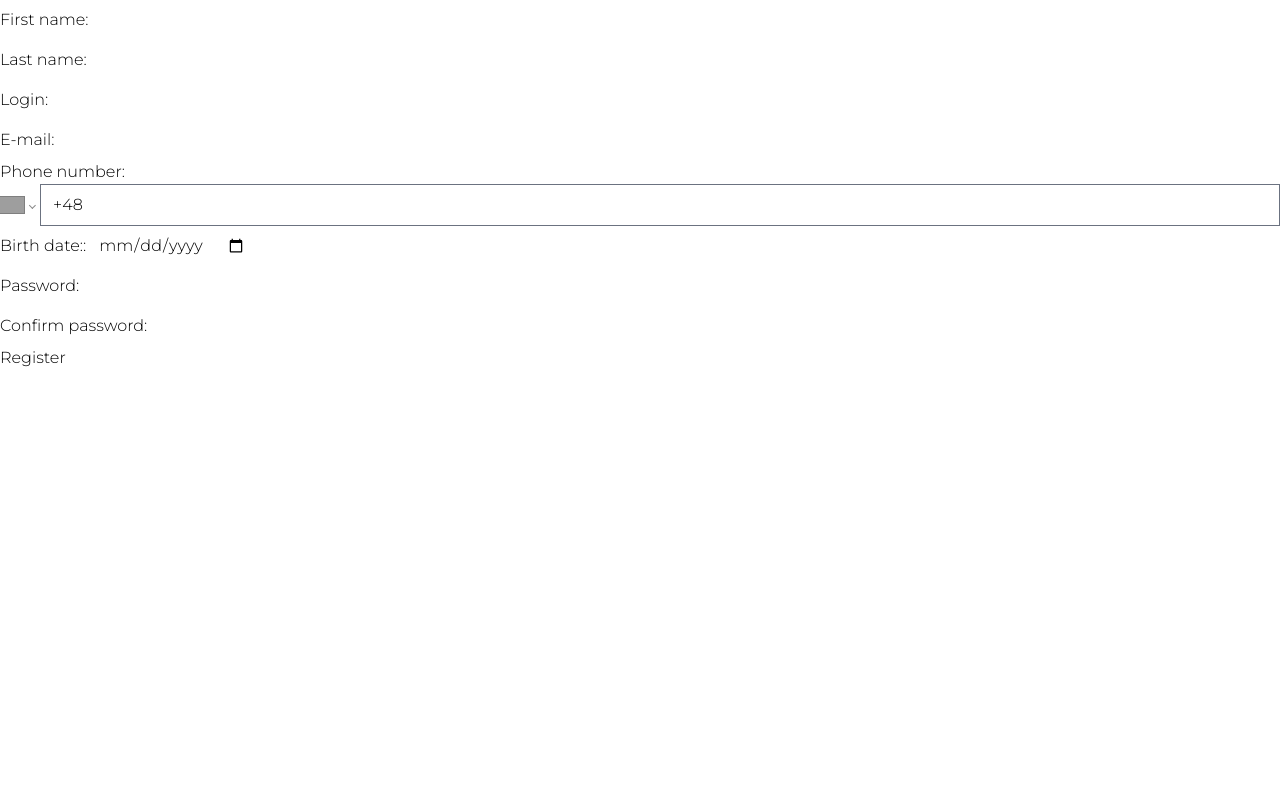
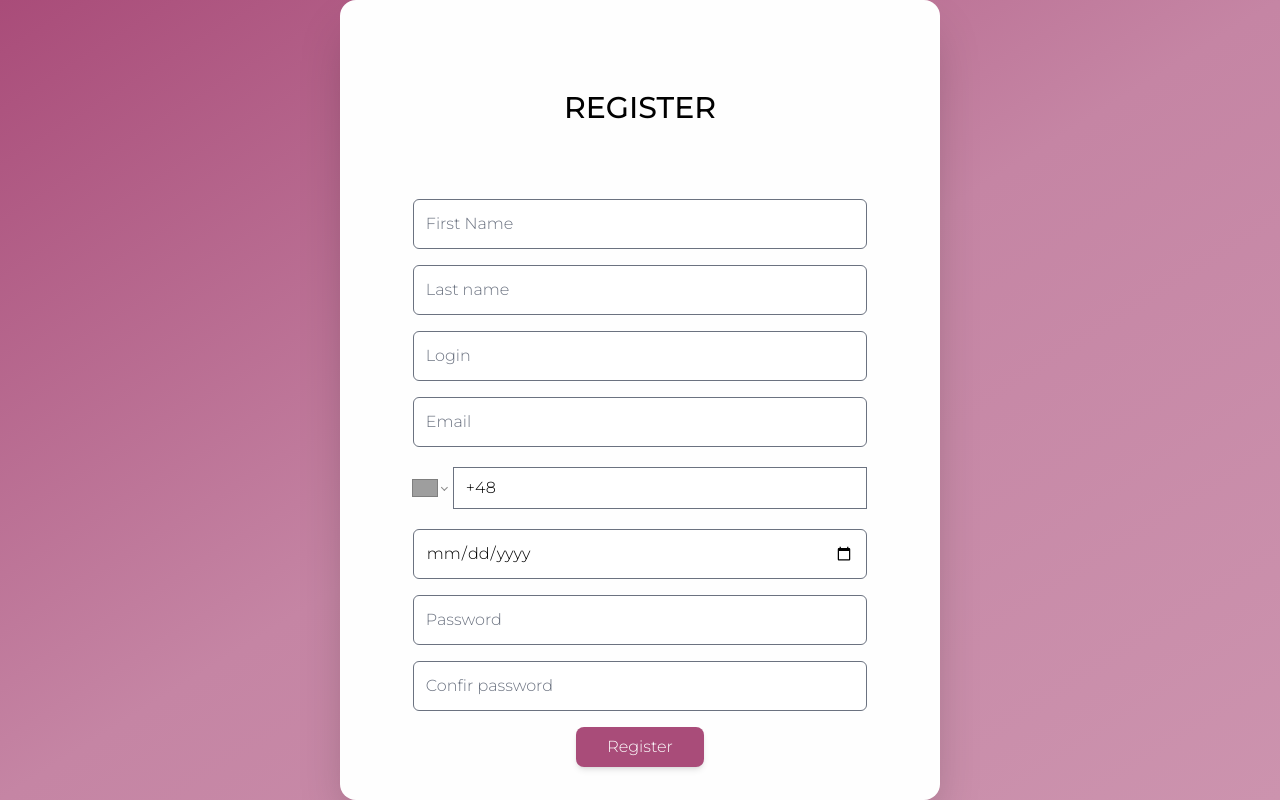
Before and after one commit to Reservant-inc/reservant-frontend, a React (Create React App) app: page /user/register in a window 1280 px wide. Built offline with nearby package versions, Linux system fonts and the light colour scheme; grey boxes are pictures that could not be loaded.

Commit message:
register style

```diff
--- a/src/components/Login.tsx
+++ b/src/components/Login.tsx
@@ -61,7 +61,6 @@ const Login: React.FC = () => {
                         formik.errors.login && formik.touched.login ? formik.errors.login : 'login'
                       }
                       className={`w-4/5 h-[60px] ring-0 rounded-md ${!(formik.errors.login && formik.touched.login) ? "focus:border-black" : "border-pink border-1 border-solid placeholder-pink"}`}
-
                     />
 
                     <Field
--- a/src/components/register/UserRegister.tsx
+++ b/src/components/register/UserRegister.tsx
@@ -5,7 +5,6 @@ import "react-phone-number-input/style.css";
 import PhoneInput from "react-phone-number-input";
 import { useTranslation } from "react-i18next";
 import { useValidationSchemas } from "../../hooks/useValidationSchema";
-import ErrorMes from "../reusableComponents/ErrorMessage";
 import { fetchPOST, fetchGET } from "../../services/APIconn";
 
 const initialValues = {
@@ -54,91 +53,65 @@ const UserRegister: React.FC = () => {
   };
 
   return (
-    <div  id="userRegister-container-register" className="container-register">
+    <div  id="userRegister-container-register" className="h-full w-full bg-gradient-to-br from-[#a94c79] via-[#b05a83] via-[#b86b90] via-[#c585a4] to-[#cc93ae] flex flex-col justify-center items-center">
+      <div className="w-[600px] h-[800px] bg-white rounded-2xl p-4 flex flex-col shadow-2xl">
+        <div className="w-full h-1/4 flex items-center justify-center">
+          {/* <img src={LogoLight} alt="logo" className="h-12"/> */}
+          <h1 className="font-mont-md text-[30px] ">REGISTER</h1>
+        </div>
+        <div className="w-full h-4/5 flex justify-center items-center">
           <Formik
             id="iserRegister-formik"
             initialValues={initialValues}
             validationSchema={userRegisterSchema}
             onSubmit={handleSubmit}
-        //potencjalnie do rozważenia, więcej o tym w EmployeeRegister
-        /////////////////////////////////////////////////////////////
             validateOnChange={false}
             validateOnBlur={true}
-        /////////////////////////////////////////////////////////////
           >
             {(formik) => (
-          <Form>
+              <Form className="w-full h-full">
                 <div id="userRegister-form-container" className="form-container">
-              <div id="userRegister-firstName-form-control" className="form-control">
-                <label id="userRegister-firstName-label" htmlFor="firstName">{t("auth.firstName")}:</label>
+                  <div className="flex flex-col w-full items-center gap-4">
                     <Field
                       type="text"
                       id="firstName"
                       name="firstName"
-                  className={
-                    !(formik.errors.firstName && formik.touched.firstName)
-                      ? "border-none"
-                      : "border-pink border-2 border-solid"
+                      placeholder={
+                        formik.errors.firstName && formik.touched.firstName ? formik.errors.firstName : 'First Name'
                       }
+                      className={`w-4/5 h-[50px] ring-0 rounded-md ${!(formik.errors.firstName && formik.touched.firstName) ? "focus:border-black" : "border-pink border-1 border-solid placeholder-pink"}`}
                     />
-                <ErrorMessage id="userRegister-firstName-errorMessage" name="firstName">
-                  {(msg) => <ErrorMes msg={msg} />}
-                </ErrorMessage>
-              </div>
 
-              <div id="userRegister-lastName-form-control" className="form-control">
-                <label id="userRegister-lastName-label" htmlFor="lastName">{t("auth.lastName")}:</label>
                     <Field
                       type="text"
                       id="lastName"
                       name="lastName"
-                  className={
-                    !(formik.errors.lastName && formik.touched.lastName)
-                      ? "border-none"
-                      : "border-pink border-2 border-solid"
+                      placeholder={
+                        formik.errors.lastName && formik.touched.lastName ? formik.errors.lastName : 'Last name'
                       }
+                      className={`w-4/5 h-[50px] ring-0 rounded-md ${!(formik.errors.lastName && formik.touched.lastName) ? "focus:border-black" : "border-pink border-1 border-solid placeholder-pink"}`}
                     />
-                <ErrorMessage id="userRegister-lastName-errorMessage" name="lastName">
-                  {(msg) => <ErrorMes msg={msg} />}
-                </ErrorMessage>
-              </div>
 
-              <div id="userRegister-login-form-control" className="form-control">
-                <label id="userRegister-login-label" htmlFor="login">Login:</label>
                     <Field
                       type="text"
                       id="login"
                       name="login"
-                  className={
-                    !(formik.errors.login && formik.touched.login)
-                      ? "border-none"
-                      : "border-pink border-2 border-solid"
+                      placeholder={
+                        formik.errors.login && formik.touched.login ? formik.errors.login : 'Login'
                       }
+                      className={`w-4/5 h-[50px] ring-0 rounded-md ${!(formik.errors.login && formik.touched.login) ? "focus:border-black" : "border-pink border-1 border-solid placeholder-pink"}`}
                     />
-                <ErrorMessage id="userRegister-login-errorMessage" name="login">
-                  {(msg) => <ErrorMes msg={msg} />}
-                </ErrorMessage>
-              </div>
 
-              <div id="userRegister-email-form-control" className="form-control">
-                <label htmlFor="email">E-mail:</label>
                     <Field
                       type="email"
                       id="email"
                       name="email"
-                  className={
-                    !(formik.errors.email && formik.touched.email)
-                      ? "border-none"
-                      : "border-pink border-2 border-solid"
+                      placeholder={
+                        formik.errors.email && formik.touched.email ? formik.errors.email : 'Email'
                       }
+                      className={`w-4/5 h-[50px] ring-0 rounded-md ${!(formik.errors.email && formik.touched.email) ? "focus:border-black" : "border-pink border-1 border-solid placeholder-pink"}`}
                     />
-                <ErrorMessage id="userRegister-email-errorMessage" name="email">
-                  {(msg) => <ErrorMes msg={msg} />}
-                </ErrorMessage>
-              </div>
 
-              <div id="userRegister-phoneNumber-form-control" className="form-control">
-                <label id="userRegister-phoneNumber-label" htmlFor="phoneNumber">{t("auth.phoneNumber")}:</label>
                     <Field
                       as={PhoneInput}
                       international
@@ -149,85 +122,58 @@ const UserRegister: React.FC = () => {
                       onChange={(value: string) =>
                         formik.setFieldValue("phoneNumber", value)
                       }
-                  className={
-                    !(formik.errors.phoneNumber && formik.touched.phoneNumber)
-                      ? "border-none"
-                      : "border-pink border-2 border-solid"
+                      placeholder={
+                        formik.errors.phoneNumber && formik.touched.phoneNumber ? formik.errors.phoneNumber : 'Phone number'
                       }
+                      className={`w-4/5 h-[50px] ring-0 rounded-md ${!(formik.errors.phoneNumber && formik.touched.phoneNumber) ? "focus:border-black" : "border-pink border-1 border-solid placeholder-pink"}`}
                     />
-                <ErrorMessage id="userRegister-phoneNumber-errorMessage" name="phoneNumber">
-                  {(msg) => <ErrorMes msg={msg} />}
-                </ErrorMessage>
-              </div>
 
-              <div className="form-control" id="userRegister-birthDate-formControl">
-                <label id="userRegister-birthDate-label" htmlFor="birthDate">{t("auth.birthDate")}:</label>
                     <Field
                       type="date"
                       id="birthDate"
                       name="birthDate"
-                  className={
-                    !(formik.errors.birthDate && formik.touched.birthDate)
-                      ? "border-none"
-                      : "border-pink border-2 border-solid"
+                      placeholder={
+                        formik.errors.birthDate && formik.touched.birthDate ? formik.errors.birthDate : 'Birth date'
                       }
+                      className={`w-4/5 h-[50px] ring-0 rounded-md ${!(formik.errors.birthDate && formik.touched.birthDate) ? "focus:border-black" : "border-pink border-1 border-solid placeholder-pink"}`}
                     />
-                <ErrorMessage id="userRegister-birthDate-errorMessage" name="birthDate">
-                  {(msg) => <ErrorMes msg={msg} />}
-                </ErrorMessage>
-              </div>
 
-              <div id="userRegister-password-form-control" className="form-control">
-                <label id="userREgister-password-label" htmlFor="password">{t("auth.password")}:</label>
                     <Field
                       type="password"
                       id="password"
                       name="password"
-                  className={
-                    !(formik.errors.password && formik.touched.password)
-                      ? "border-none"
-                      : "border-pink border-2 border-solid"
+                      placeholder={
+                        formik.errors.password && formik.touched.password ? formik.errors.password : 'Password'
                       }
+                      className={`w-4/5 h-[50px] ring-0 rounded-md ${!(formik.errors.password && formik.touched.password) ? "focus:border-black" : "border-pink border-1 border-solid placeholder-pink"}`}
                     />
-                <ErrorMessage id="userRegister-password-errorMessage" name="password">
-                  {(msg) => <ErrorMes msg={msg} />}
-                </ErrorMessage>
-              </div>
 
-              <div id="userRegister-confirmPassword-form-control" className="form-control">
-                <label id="userRegister-confirmPassword-label" htmlFor="confirmPassword">
-                  {t("auth.confirmPassword")}:
-                </label>
                     <Field
                       type="password"
                       id="confirmPassword"
                       name="confirmPassword"
-                  className={
-                    !(
-                      formik.errors.confirmPassword &&
-                      formik.touched.confirmPassword
-                    )
-                      ? "border-none"
-                      : "border-pink border-2 border-solid"
+                      placeholder={
+                        formik.errors.confirmPassword && formik.touched.confirmPassword ? formik.errors.confirmPassword : 'Confir password'
                       }
+                      className={`w-4/5 h-[50px] ring-0 rounded-md ${!(formik.errors.confirmPassword && formik.touched.confirmPassword) ? "focus:border-black" : "border-pink border-1 border-solid placeholder-pink"}`}
                     />
-                <ErrorMessage id="userRegister-confirmPassword-errorMessage" name="confirmPassword">
-                  {(msg) => <ErrorMes msg={msg} />}
-                </ErrorMessage>
-              </div>
 
                     <button
                       id="UserRegisterSubmitButton"
                       type="submit"
                       disabled={!formik.isValid}
+                      className={`pointer w-32 h-10 rounded-lg shadow-md ${formik.isValid ? "bg-primary text-white" : "bg-grey-1"}`}
                     >
                       {t("auth.registerButton")}
                     </button>
+                  </div>
                 </div>
               </Form>
             )}
           </Formik>
         </div>
+      </div>
+    </div>
   );
 };
 
```
Lines whose indentation alone changed are shown as unchanged.
